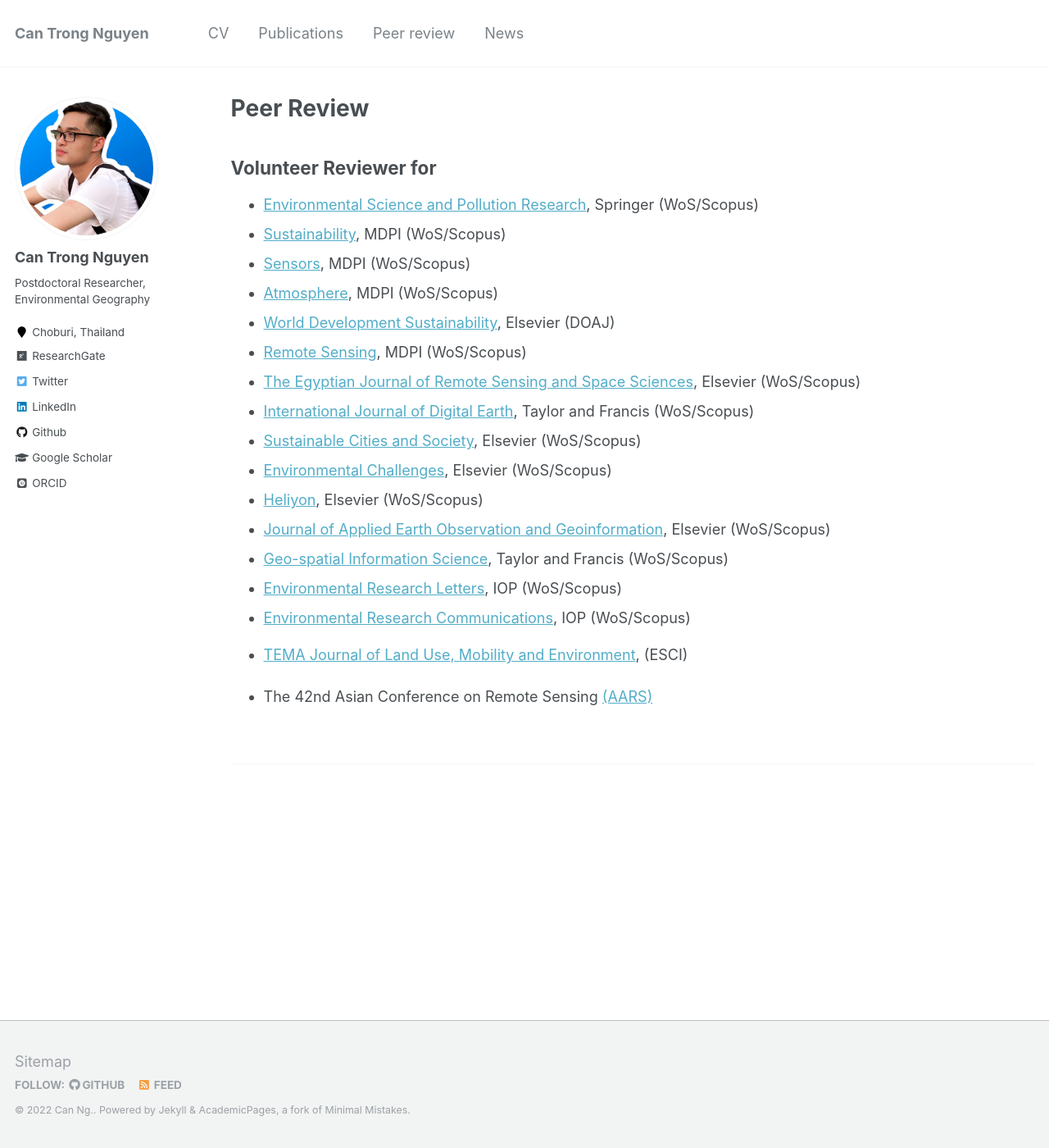
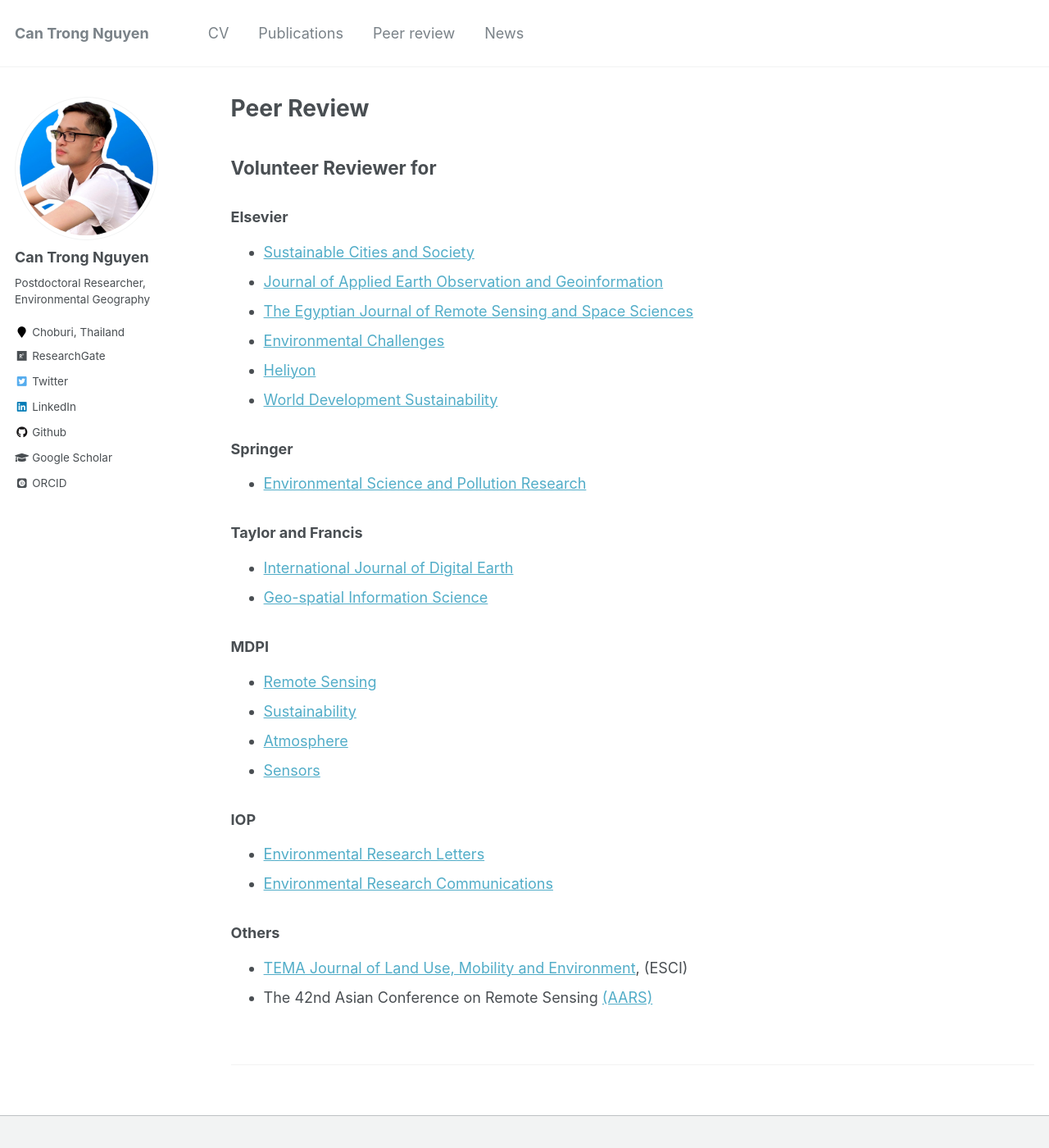
Before and after one commit to canng/oldsite, a Jekyll site: the page built from _pages/review.md, in a window 1280 px wide and 1400 px high. Shown: the whole window at 82% size. Built offline with Jekyll 4.4.1, drawn with Linux system fonts in a browser that asks for light colours; some web fonts are replaced.

Commit message:
update review - reorganize

```diff
--- a/_pages/review.md
+++ b/_pages/review.md
@@ -8,24 +8,35 @@
 
 ## Volunteer Reviewer for
 
-* <a href="https://www.springer.com/journal/11356">Environmental Science and Pollution Research</a>, Springer (WoS/Scopus)
-* <a href="https://www.mdpi.com/journal/sustainability">Sustainability</a>, MDPI (WoS/Scopus)
-* <a href="https://www.mdpi.com/journal/sensors">Sensors</a>, MDPI (WoS/Scopus)
-* <a href="https://www.mdpi.com/journal/atmosphere">Atmosphere</a>, MDPI (WoS/Scopus)
-* <a href="https://www.sciencedirect.com/journal/world-development-sustainability">World Development Sustainability</a>, Elsevier (DOAJ)
-* <a href="https://www.mdpi.com/journal/remotesensing">Remote Sensing</a>, MDPI (WoS/Scopus)
-* <a href="https://www.sciencedirect.com/journal/the-egyptian-journal-of-remote-sensing-and-space-science">The Egyptian Journal of Remote Sensing and Space Sciences</a>, Elsevier (WoS/Scopus)
-* <a href="https://www.tandfonline.com/journals/tjde20">International Journal of Digital Earth</a>, Taylor and Francis (WoS/Scopus)
-* <a href="https://www.sciencedirect.com/journal/sustainable-cities-and-society">Sustainable Cities and Society</a>, Elsevier (WoS/Scopus)
-* <a href="https://www.journals.elsevier.com/environmental-challenges">Environmental Challenges</a>, Elsevier (WoS/Scopus)
-* <a href="https://www.cell.com/heliyon/home">Heliyon</a>, Elsevier (WoS/Scopus)
-* <a href="https://www.journals.elsevier.com/international-journal-of-applied-earth-observation-and-geoinformation">Journal of Applied Earth Observation and Geoinformation</a>, Elsevier (WoS/Scopus)
-* <a href="https://www.tandfonline.com/toc/tgsi20/current">Geo-spatial Information Science</a>, Taylor and Francis (WoS/Scopus)
-* <a href="https://iopscience.iop.org/journal/1748-9326">Environmental Research Letters</a>, IOP (WoS/Scopus)
-* <a href="https://iopscience.iop.org/journal/2515-7620">Environmental Research Communications</a>, IOP (WoS/Scopus)
+### Elsevier
+* <a href="https://www.sciencedirect.com/journal/sustainable-cities-and-society">Sustainable Cities and Society</a>
+* <a href="https://www.journals.elsevier.com/international-journal-of-applied-earth-observation-and-geoinformation">Journal of Applied Earth Observation and Geoinformation</a>
+* <a href="https://www.sciencedirect.com/journal/the-egyptian-journal-of-remote-sensing-and-space-science">The Egyptian Journal of Remote Sensing and Space Sciences</a>
+* <a href="https://www.journals.elsevier.com/environmental-challenges">Environmental Challenges</a>
+* <a href="https://www.cell.com/heliyon/home">Heliyon</a>
+* <a href="https://www.sciencedirect.com/journal/world-development-sustainability">World Development Sustainability</a>
+
+### Springer
+* <a href="https://www.springer.com/journal/11356">Environmental Science and Pollution Research</a>
+
+### Taylor and Francis
+* <a href="https://www.tandfonline.com/journals/tjde20">International Journal of Digital Earth</a>
+* <a href="https://www.tandfonline.com/toc/tgsi20/current">Geo-spatial Information Science</a>
+
+### MDPI
+* <a href="https://www.mdpi.com/journal/remotesensing">Remote Sensing</a>
+* <a href="https://www.mdpi.com/journal/sustainability">Sustainability</a>
+* <a href="https://www.mdpi.com/journal/atmosphere">Atmosphere</a>
+* <a href="https://www.mdpi.com/journal/sensors">Sensors</a>
+
+### IOP
+* <a href="https://iopscience.iop.org/journal/1748-9326">Environmental Research Letters</a>
+* <a href="https://iopscience.iop.org/journal/2515-7620">Environmental Research Communications</a>
+
+### Others
 * <a href="http://www.serena.unina.it/index.php/tema/">TEMA Journal of Land Use, Mobility and Environment</a>, (ESCI)
+* The 42nd Asian Conference on Remote Sensing <a href="https://a-a-r-s.org/">(AARS)</a>
 
-* The 42nd Asian Conference on Remote Sensing <a href="https://a-a-r-s.org/">(AARS)</a>
 
 <br/>
 <hr>
```
